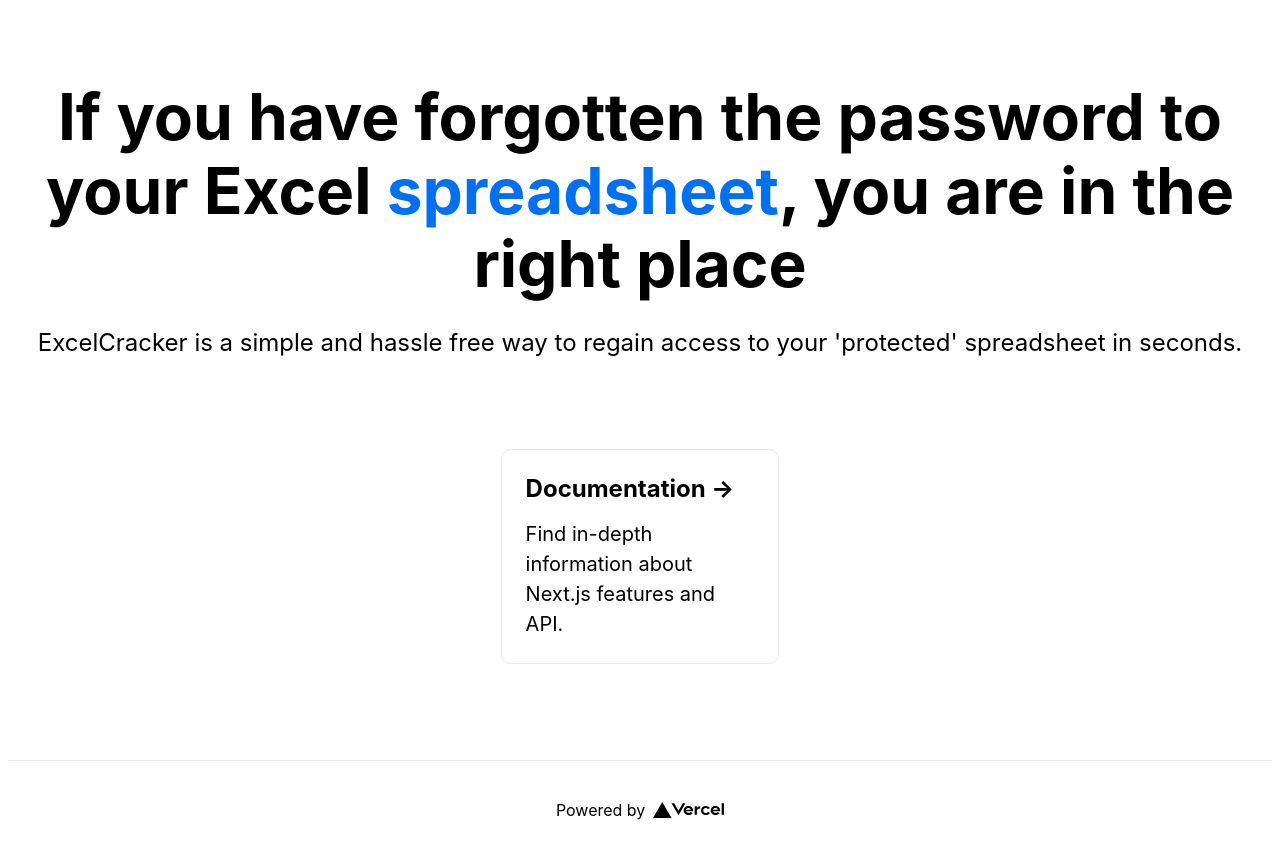
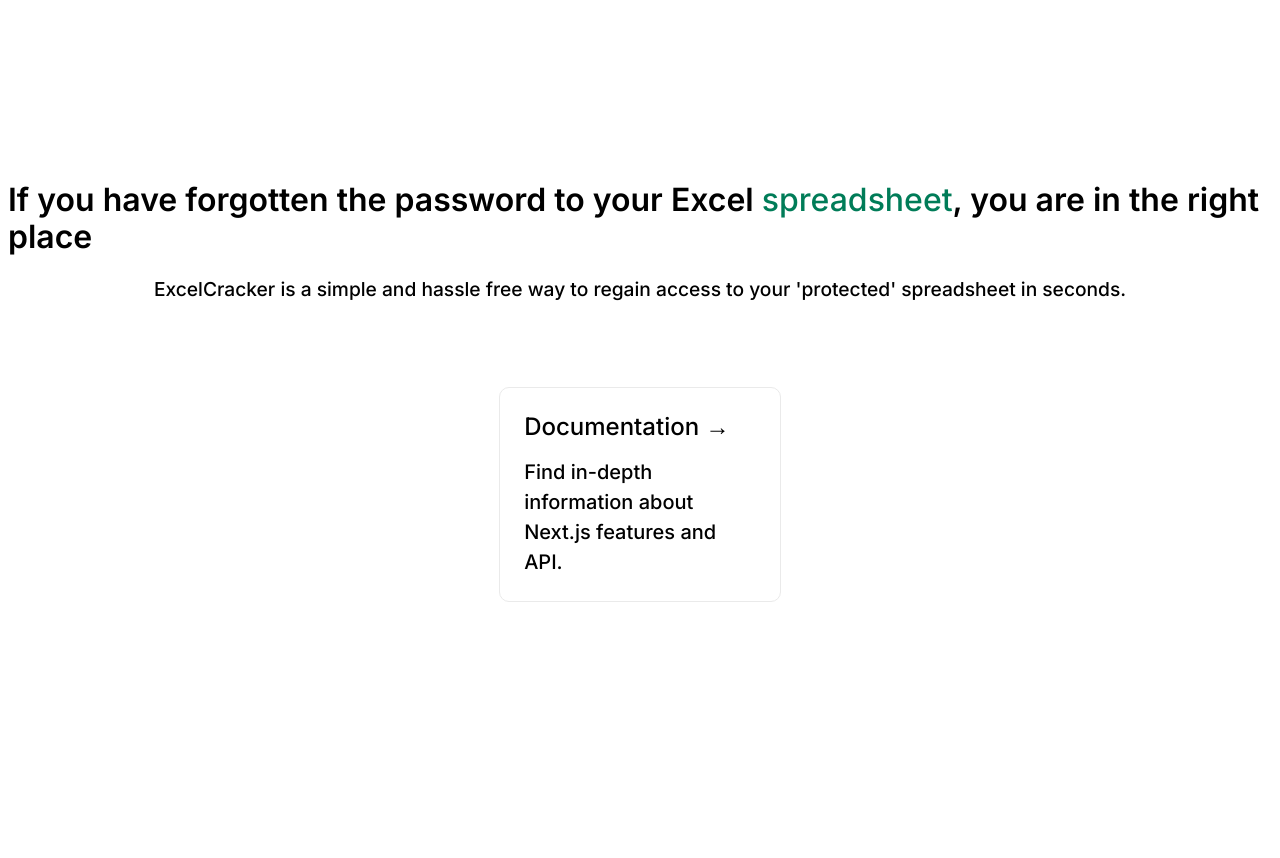
Before and after one commit to rarya618/excel-cracker, a Next.js app in the folder excel-cracker/: page / in a window 1280 px wide. After the commit the page ends 800 px from the top, so only its background shows below. Built offline with nearby package versions, Linux system fonts and the light colour scheme.

Commit message:
Added Fonts

```diff
--- a/excel-cracker/pages/index.js
+++ b/excel-cracker/pages/index.js
@@ -25,18 +25,13 @@
         </div>
       </main>
 
-      <footer>
-        <a
-          href="https://vercel.com?utm_source=create-next-app&utm_medium=default-template&utm_campaign=create-next-app"
-          target="_blank"
-          rel="noopener noreferrer"
-        >
-          Powered by{' '}
-          <img src="/vercel.svg" alt="Vercel" className="logo" />
-        </a>
-      </footer>
+      <style jsx>{`
+        @import url('https://fonts.googleapis.com/css2?family=Inter:wght@500;600&display=swap');
+        * {
+          font-family: 'Inter', sans-serif;
+          font-weight: 500;
+        }
 
-      <style jsx>{`
         .container {
           min-height: 100vh;
           padding: 0 0.5rem;
@@ -80,7 +75,7 @@
         }
 
         .title a {
-          color: #0070f3;
+          color: #007C58;
           text-decoration: none;
         }
 
@@ -93,17 +88,18 @@
         .title {
           margin: 0;
           line-height: 1.15;
-          font-size: 4rem;
+          font-size: 2rem;
+          font-weight: 600;
         }
 
         .title,
         .description {
-          text-align: center;
+          text-align: left;
         }
 
         .description {
           line-height: 1.5;
-          font-size: 1.5rem;
+          font-size: 1.2rem;
         }
 
         code {
```
